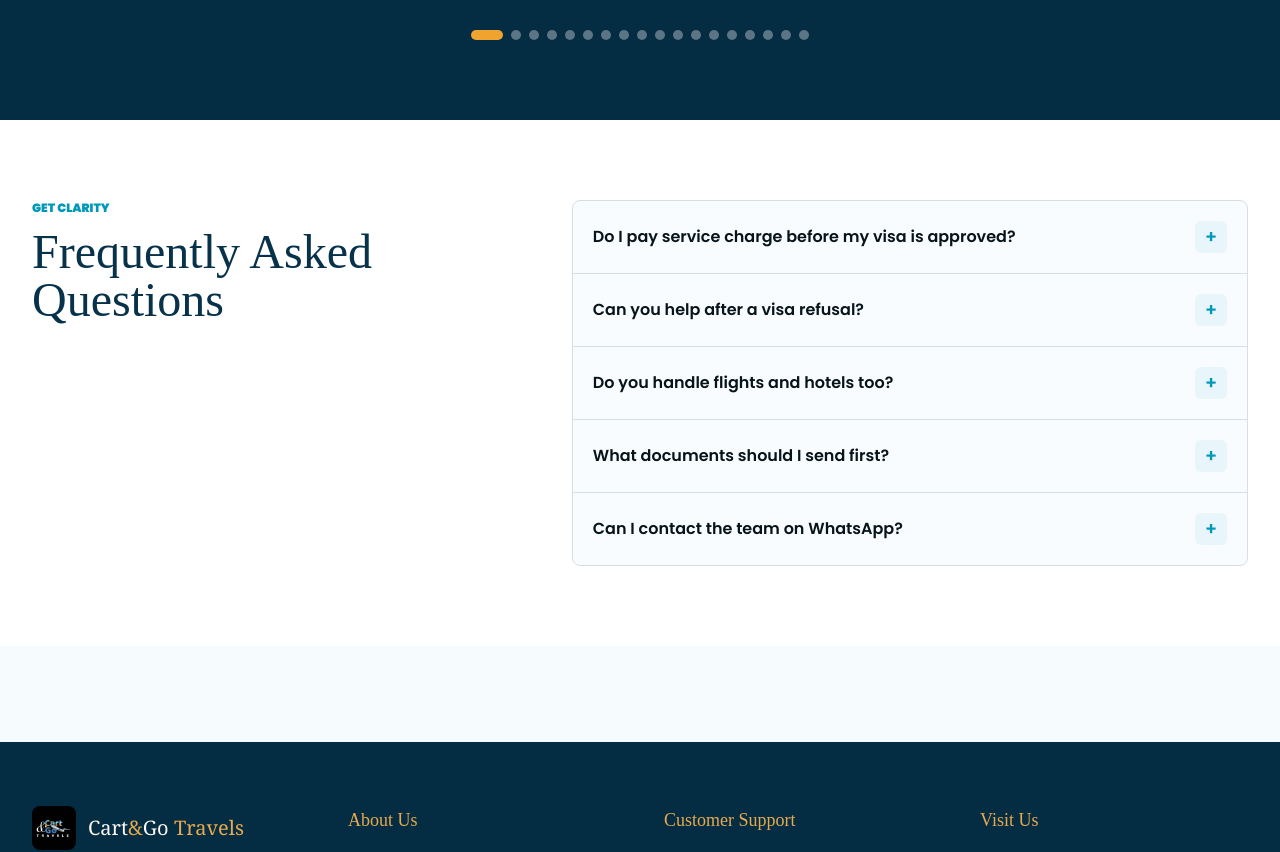
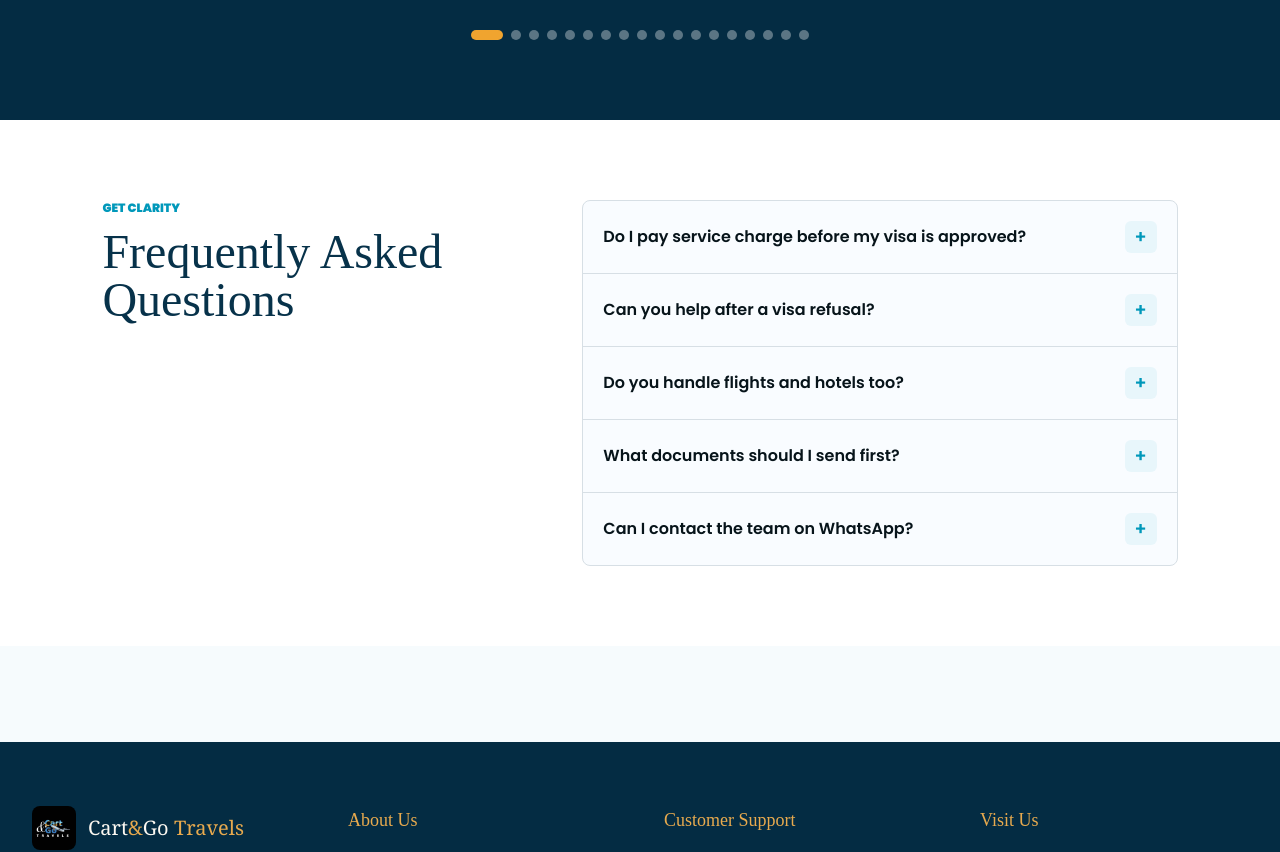
Before and after one commit to Koredesolomon/CartandGoTravels, a Next.js app: page / in a window 1280 px wide. Shown: the part 5146-5998 px from the top of the page. Built offline with nearby package versions, Linux system fonts and the light colour scheme.

Commit message:
Padding added to the commit message.

```diff
--- a/src/components/home/FaqSection.tsx
+++ b/src/components/home/FaqSection.tsx
@@ -23,7 +23,7 @@ const faqs = [
 
 export function FaqSection() {
   return (
-    <section className="bg-white px-5 py-20 lg:px-8">
+    <section className="bg-white px-[5%] py-20 md:px-[4%] xl:px-[8%]">
       <div className="mx-auto grid max-w-7xl gap-10 lg:grid-cols-[.85fr_1.15fr]">
         <div>
           <p className="text-xs font-black uppercase text-[#0098ba]">Get Clarity</p>
```
